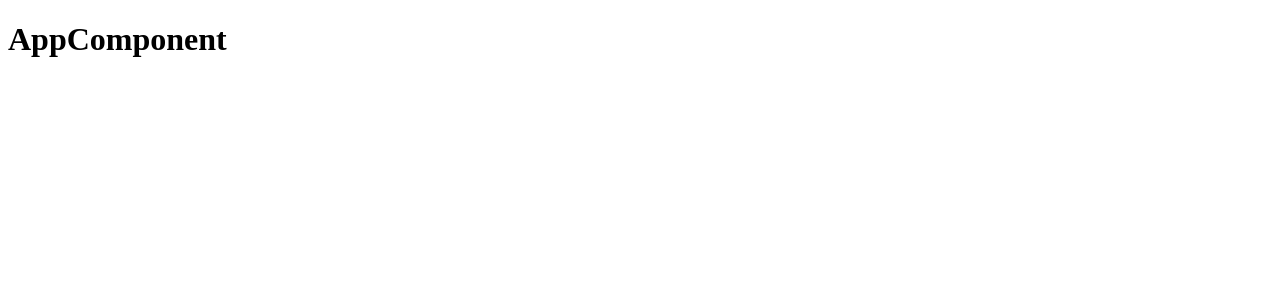
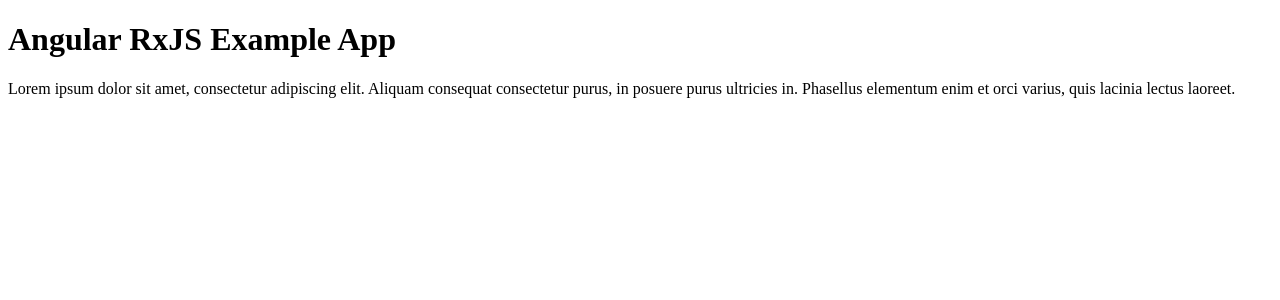
Before and after one commit to internet-applications-at-polito-it/angular-rxjs-example-app, an Angular app: page / in a window 1280 px wide. Shown: the top 300 px of the page. Built offline with nearby package versions, Linux system fonts and the light colour scheme.

Commit message:
Added routing for dummy and not found page

```diff
--- a/src/app/app.module.ts
+++ b/src/app/app.module.ts
@@ -1,9 +1,13 @@
 import { BrowserModule } from '@angular/platform-browser';
 import { NgModule } from '@angular/core';
 import { CoreModule } from './core/core.module';
+import { RouterModule } from '@angular/router';
 
 // AppComponent is in CoreModule but used here for bootstrapping
 import { AppComponent } from './core/containers/app';
+
+// module routes definition
+import { routes } from './routes';
 
 @NgModule({
   declarations: [
@@ -11,6 +15,7 @@
   imports: [
     BrowserModule,
     CoreModule,
+    RouterModule.forRoot(routes, { useHash: true }),
   ],
   providers: [],
   bootstrap: [AppComponent]
--- a/src/app/core/containers/app.ts
+++ b/src/app/core/containers/app.ts
@@ -2,7 +2,10 @@
 
 @Component({
   selector: 'app-root',
-  template: '<h1>AppComponent</h1>',
+  template: `
+    <h1>Angular RxJS Example App</h1>
+    <router-outlet></router-outlet>
+  `,
 })
 export class AppComponent {
 
--- /dev/null
+++ b/src/app/core/containers/dummy.ts
@@ -0,0 +1,11 @@
+import { Component } from '@angular/core';
+
+@Component({
+  selector: 'app-dummy',
+  template: `
+    <p>Lorem ipsum dolor sit amet, consectetur adipiscing elit. Aliquam consequat
+    consectetur purus, in posuere purus ultricies in. Phasellus elementum enim et
+    orci varius, quis lacinia lectus laoreet.</p>
+  `,
+})
+export class DummyComponent {}
--- /dev/null
+++ b/src/app/core/containers/not-found-page.ts
@@ -0,0 +1,10 @@
+import { Component } from '@angular/core';
+
+@Component({
+  selector: 'app-not-found-page',
+  template: `
+      <h1>404: Not Found</h1>
+      <button mat-raised-button color="primary" routerLink="/">Take Me Home</button>
+  `,
+})
+export class NotFoundPageComponent {}
--- a/src/app/core/core.module.ts
+++ b/src/app/core/core.module.ts
@@ -1,15 +1,19 @@
 import { NgModule } from '@angular/core';
 import { CommonModule } from '@angular/common';
+import { RouterModule } from '@angular/router';
+
 
 import { AppComponent } from './containers/app';
+import { DummyComponent } from './containers/dummy';
+import { NotFoundPageComponent } from './containers/not-found-page';
 
-const COMPONENTS = [
-  AppComponent
+export const COMPONENTS = [
+  AppComponent, DummyComponent, NotFoundPageComponent
 ];
 
 @NgModule({
   imports: [
-    CommonModule
+    CommonModule, RouterModule
   ],
   declarations: COMPONENTS,
   exports: COMPONENTS,
--- a/src/index.html
+++ b/src/index.html
@@ -2,7 +2,7 @@
 <html>
 <head>
   <meta charset="utf-8">
-  <title>Book Collection</title>
+  <title>Angular RxJS Example App</title>
   <base href="/">
 
   <meta name="viewport" content="width=device-width, initial-scale=1">
```
Also changed, not shown: src/app/routes.ts (added, +8 -0 lines).
